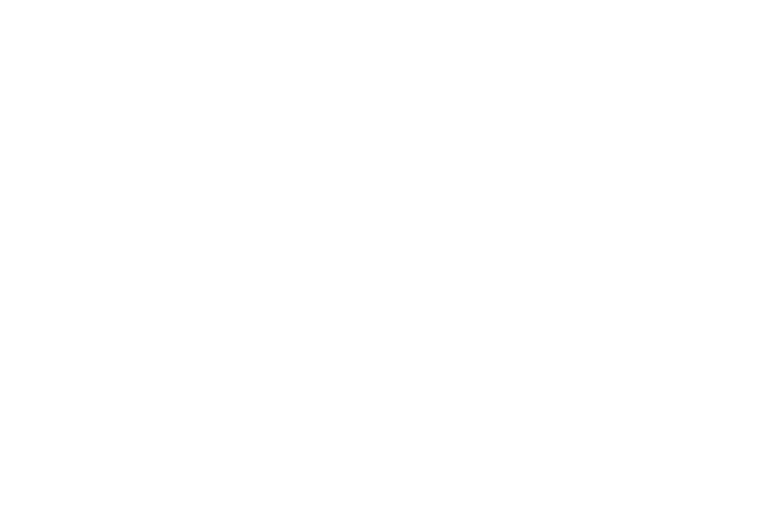
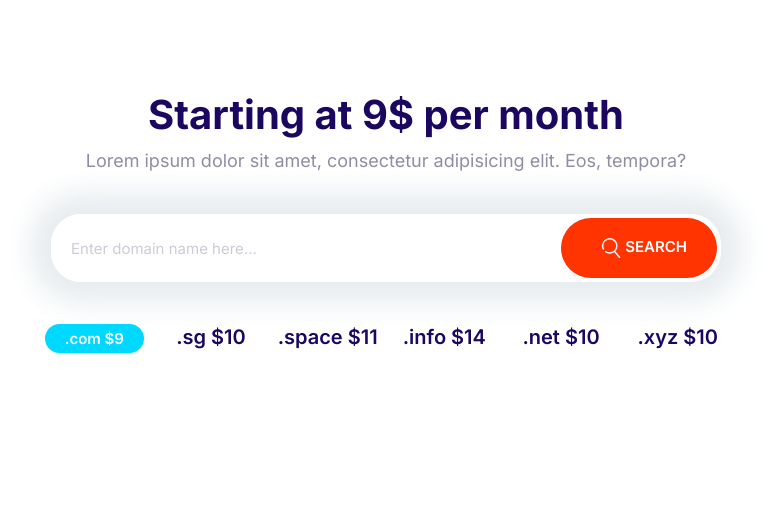
Before and after one commit to aliMehry/hostify, a plain HTML site: page index.html in a window 1280 px wide. Shown: the whole page, without its empty margins (254-1025 px from the left). Drawn offline with Linux system fonts and the light colour scheme.

Commit message:
define domain blocks commit.

```diff
--- a/css/styles.css
+++ b/css/styles.css
@@ -204,9 +204,17 @@ a {
   font-weight: 600;
   padding: 2rem 3rem;
   margin: 1rem 0;
+  outline: 0;
   text-transform: uppercase;
   text-align: center;
   white-space: nowrap;
+}
+
+.btn .icon {
+  width: 2rem;
+  height: 2rem;
+  margin-left: 1rem;
+  vertical-align: middle;
 }
 
 .btn--primary {
@@ -287,7 +295,7 @@ a {
 .input-group .input {
   border: 0;
   flex-grow: 1;
-  padding: 1.5rem 1rem;
+  padding: 1.5rem 2rem;
 }
 
 .input-group .btn {
@@ -708,3 +716,29 @@ a {
     align-self: center;
   }
 }
+
+/* domain block */
+
+.block-domain .input-group {
+  box-shadow: 0 0 30px 20px #e6ebee;
+  border: 0;
+  margin: 4rem auto;
+  max-width: 670px;
+}
+
+.block-domain__prices {
+  display: grid;
+  grid-template-columns: repeat(3, 1fr);
+  grid-template-rows: repeat(2, 6rem);
+  font-size: 2rem;
+  font-weight: 600;
+  justify-items: center;
+  max-width: 700px;
+  margin: 0 auto;
+}
+
+@media screen and (min-width: 768px) {
+  .block-domain__prices {
+    grid-template-columns: repeat(auto-fit, minmax(100px, 1fr));
+  }
+}
--- a/index.html
+++ b/index.html
@@ -14,6 +14,36 @@
     <link rel="stylesheet" href="css/styles.css" />
   </head>
   <body>
+    <section class="block container block-domain">
+      <header class="block__header">
+        <h2>Starting at 9$ per month</h2>
+        <p>
+          Lorem ipsum dolor sit amet, consectetur adipisicing elit. Eos,
+          tempora?
+        </p>
+      </header>
+      <div class="input-group">
+        <input
+          type="text"
+          class="input"
+          placeholder="Enter domain name here..."
+        />
+        <button class="btn btn--accent">
+          <svg class="icon icon--white">
+            <use xlink:href="images/sprite.svg#search"></use>
+          </svg>
+          search
+        </button>
+      </div>
+      <ul class="list block-domain__prices">
+        <li><span class="badge badge--secondary">.com $9</span></li>
+        <li>.sg $10</li>
+        <li>.space $11</li>
+        <li>.info $14</li>
+        <li>.net $10</li>
+        <li>.xyz $10</li>
+      </ul>
+    </section>
     <script src="js/main.js"></script>
   </body>
 </html>
```
Also changed, not shown: css/components/domainblock.html (added, +25 -0 lines).
